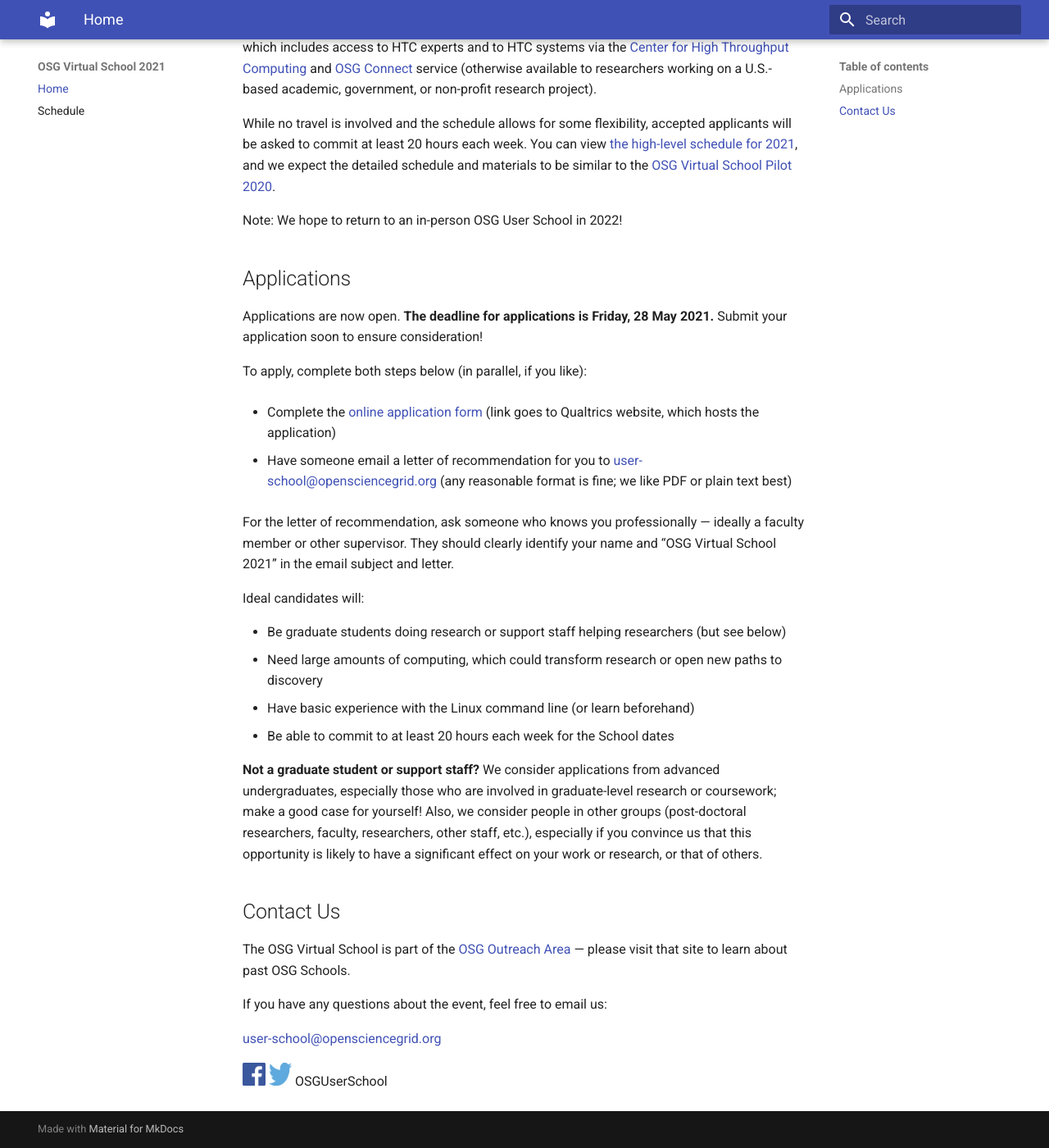
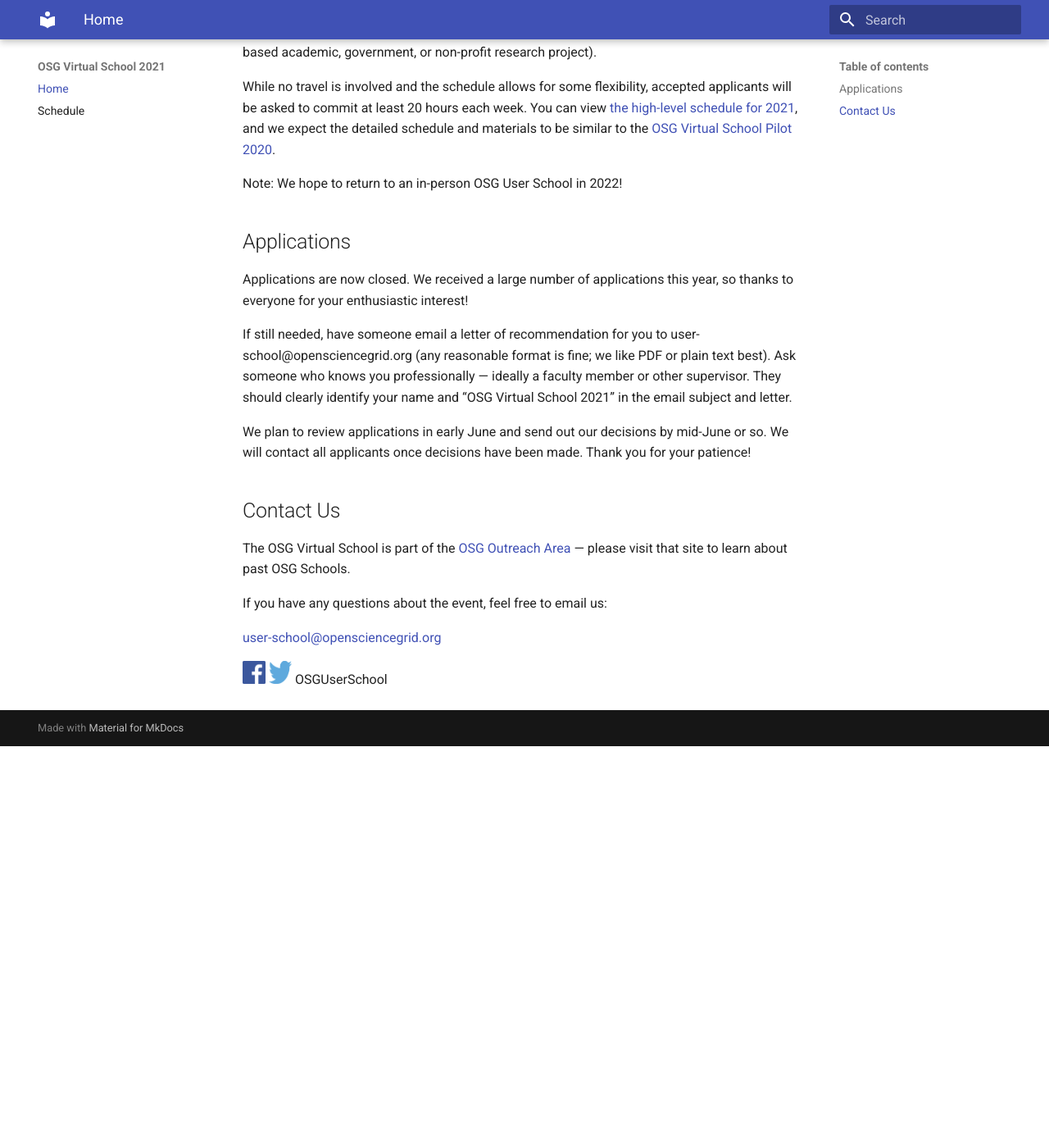
Before and after one commit to osg-htc/virtual-school-2021, an MkDocs documentation site: the page built from docs/index.md, in a window 1280 px wide and 1400 px high, scrolled down 594 px. Shown: the whole window at 82% size. Built offline with MkDocs 1.6.1 and Material for MkDocs 9.7.7, drawn with Linux system fonts in a browser that asks for light colours; after the commit the page ends 1504 px from its top, so only the background shows below that; some of the changed text lies outside the part shown.

Commit message:
Closed applications

```diff
--- a/docs/index.md
+++ b/docs/index.md
@@ -1,6 +1,4 @@
 # OSG Virtual School 2021
-
-<p style="color: #FF6600;"><strong>Applications now open!</strong> Due May 28 &ndash; see below for link.</p>
 
 <p style="font-size: larger; font-weight: bold;">Transform your research with vast amounts of computing!</p>
 
@@ -38,38 +36,19 @@
 
 ## Applications
 
-Applications are now open.
-**The deadline for applications is Friday, 28 May 2021.**
-Submit your application soon to ensure consideration!
+Applications are now closed.
+We received a large number of applications this year,
+so thanks to everyone for your enthusiastic interest!
 
-To apply, complete both steps below (in parallel, if you like):
+If still needed, have someone email a letter of recommendation for you to user-school@opensciencegrid.org
+(any reasonable format is fine; we like PDF or plain text best).
+Ask someone who knows you professionally&nbsp;&mdash;
+ideally a faculty member or other supervisor.
+They should clearly identify your name and &ldquo;OSG Virtual School 2021&rdquo; in the email subject and letter.
 
-*   Complete the [online application form](https://uwmadison.co1.qualtrics.com/jfe/form/SV_0SZ8duEyHLZYVdI)
-    (link goes to Qualtrics website, which hosts the application)
-
-*   Have someone email a letter of recommendation for you to
-    [user-school@opensciencegrid.org](mailto:user-school@opensciencegrid.org)
-    (any reasonable format is fine; we like PDF or plain text best)
-
-For the letter of recommendation, ask someone who knows you professionally&nbsp;&mdash;
-ideally a faculty member or other supervisor.
-They should clearly identify your name and “OSG Virtual School 2021” in the email subject and letter.
-
-Ideal candidates will:
-
-*   Be graduate students doing research or support staff helping researchers (but see below)
-*   Need large amounts of computing, which could transform research or open new paths to discovery
-*   Have basic experience with the Linux command line (or learn beforehand)
-*   Be able to commit to at least 20 hours each week for the School dates
-
-**Not a graduate student or support staff?**
-We consider applications from advanced undergraduates,
-especially those who are involved in graduate-level research or coursework;
-make a good case for yourself!
-Also, we consider people in other groups
-(post-doctoral researchers, faculty, researchers, other staff, etc.),
-especially if you convince us that this opportunity is likely
-to have a significant effect on your work or research, or that of others.
+We plan to review applications in early June and send out our decisions by mid-June or so.
+We will contact all applicants once decisions have been made.
+Thank you for your patience!
 
 ## Contact Us
 
```
